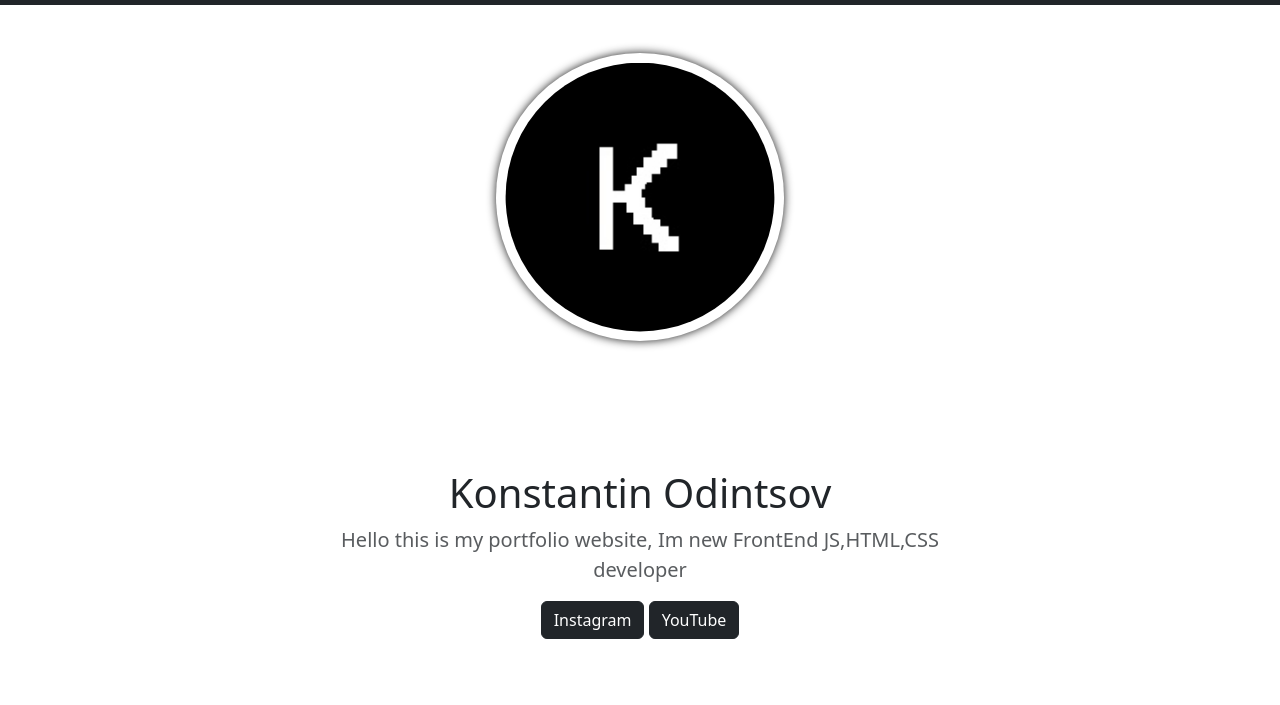
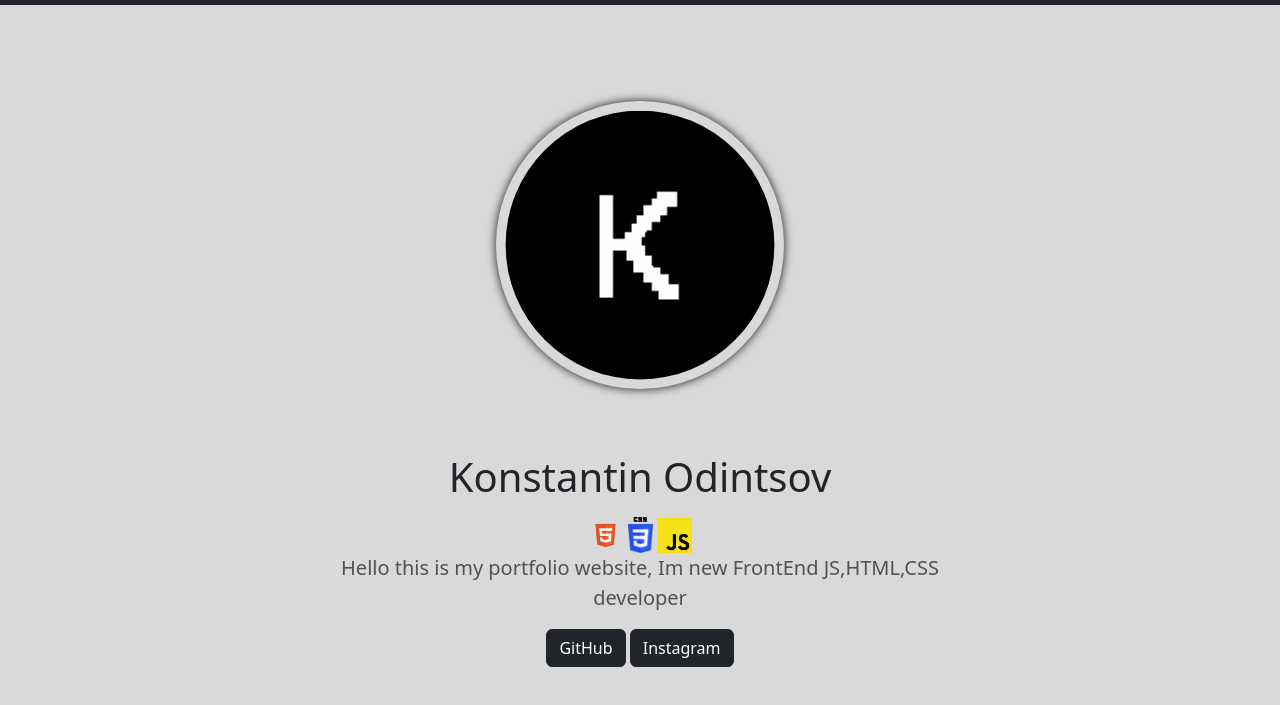
Before and after one commit to kodintsov09/my-portfolio.github.io, a plain HTML site: page index.html in a window 1280 px wide. Shown: the part 51-756 px from the top of the page. Drawn offline with nearby package versions, Linux system fonts and the light colour scheme.

Commit message:
Add files via upload

```diff
--- a/index.html
+++ b/index.html
@@ -28,8 +28,12 @@
         margin-bottom: 8em;
       }
     </style>
+    <audio id="music" src="music.mp3" autoplay loop></audio>
+    <script>
+      document.getElementById("music").volume = 0.25;
+    </script>
   </head>
-  <body>
+  <body style="background-color: rgba(0, 0, 0, 0.15)">
     <nav class="navbar navbar-expand-lg navbar-dark bg-dark">
       <div class="container">
         <a class="navbar-brand p-0" href="index.html"
@@ -70,13 +74,24 @@
     </nav>
     <div class="container text-center my-5">
       <div class="row">
-        <div class="col-lg-7 mx-auto">
-          <img class="rounded-img" src="avatar.jpg" alt="Zhanibek" />
-          <h1 class="fw-light">Konstantin Odintsov</h1>
+        <div class="col-lg-7 mx-auto" class="avatar">
+          <img class="rounded-img my-5" src="avatar.jpg" alt="Zhanibek" />
+          <h1 class="fw-light my-3">Konstantin Odintsov</h1>
+          <img src="html.webp" width="35" alt="" />
+          <img src="css.png" width="25" alt="" />
+          <img src="javascript.png" width="35" alt="" />
           <p class="lead text-muted">
             Hello this is my portfolio website, Im new FrontEnd JS,HTML,CSS
             developer
           </p>
+          <a
+            href="https://github.com/kodintsov09"
+            target="_blank"
+            class="btn btn-dark"
+          >
+            GitHub
+          </a>
+
           <a
             href="https://Instagram.com/kstdntsv"
             target="_blank"
@@ -84,14 +99,6 @@
           >
             Instagram
           </a>
-
-          <a
-            href="https://www.youtube.com/@KonstantinOdintsov-x9d"
-            target="_blank"
-            class="btn btn-dark"
-          >
-            YouTube
-          </a>
         </div>
       </div>
     </div>
```
Also changed, not shown: places.html (+1 -1 lines).
